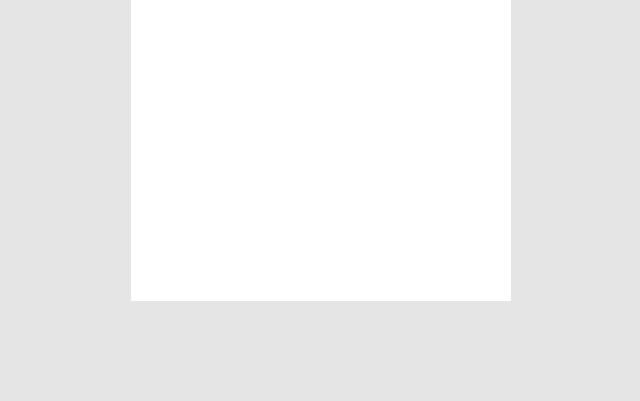
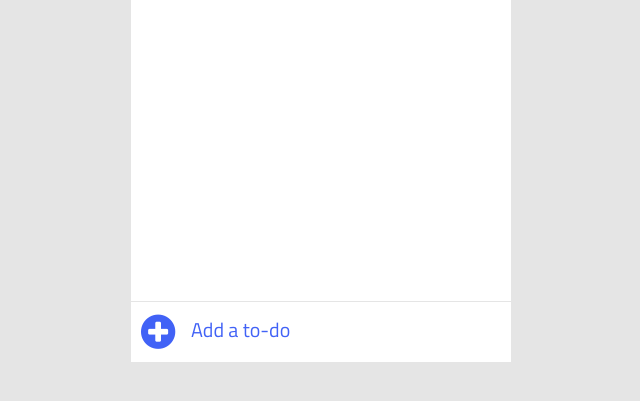
Before and after one commit to developers0109/to-do-list-web, a plain HTML site: page index.html in a window 1280 px wide. Shown: the part 259-660 px from the top of the page, without its empty margins (319-959 px from the left). Drawn offline with Linux system fonts and the light colour scheme.

Commit message:
fix to do list

```diff
--- a/index.html
+++ b/index.html
@@ -27,6 +27,12 @@
                 </li>
             </ul>
         </div>
+
+         <div class="add-to-do">
+            <i class="fa fa-plus-circle"></i>
+            <input type="text" id="input" placeholder="Add a to-do">
+        </div>
+
     </div>
 
     <script src="js/app.js"></script>
```
